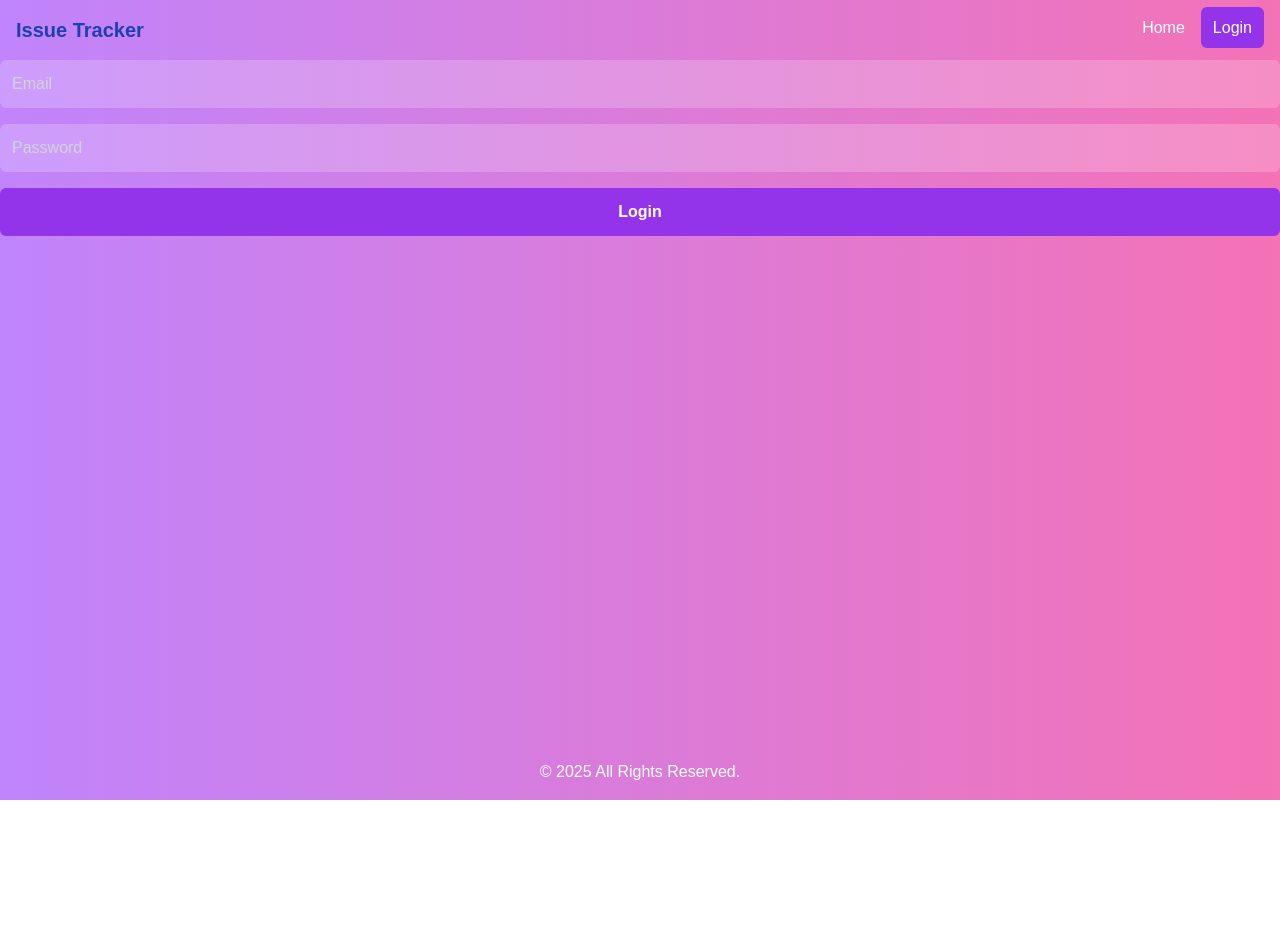
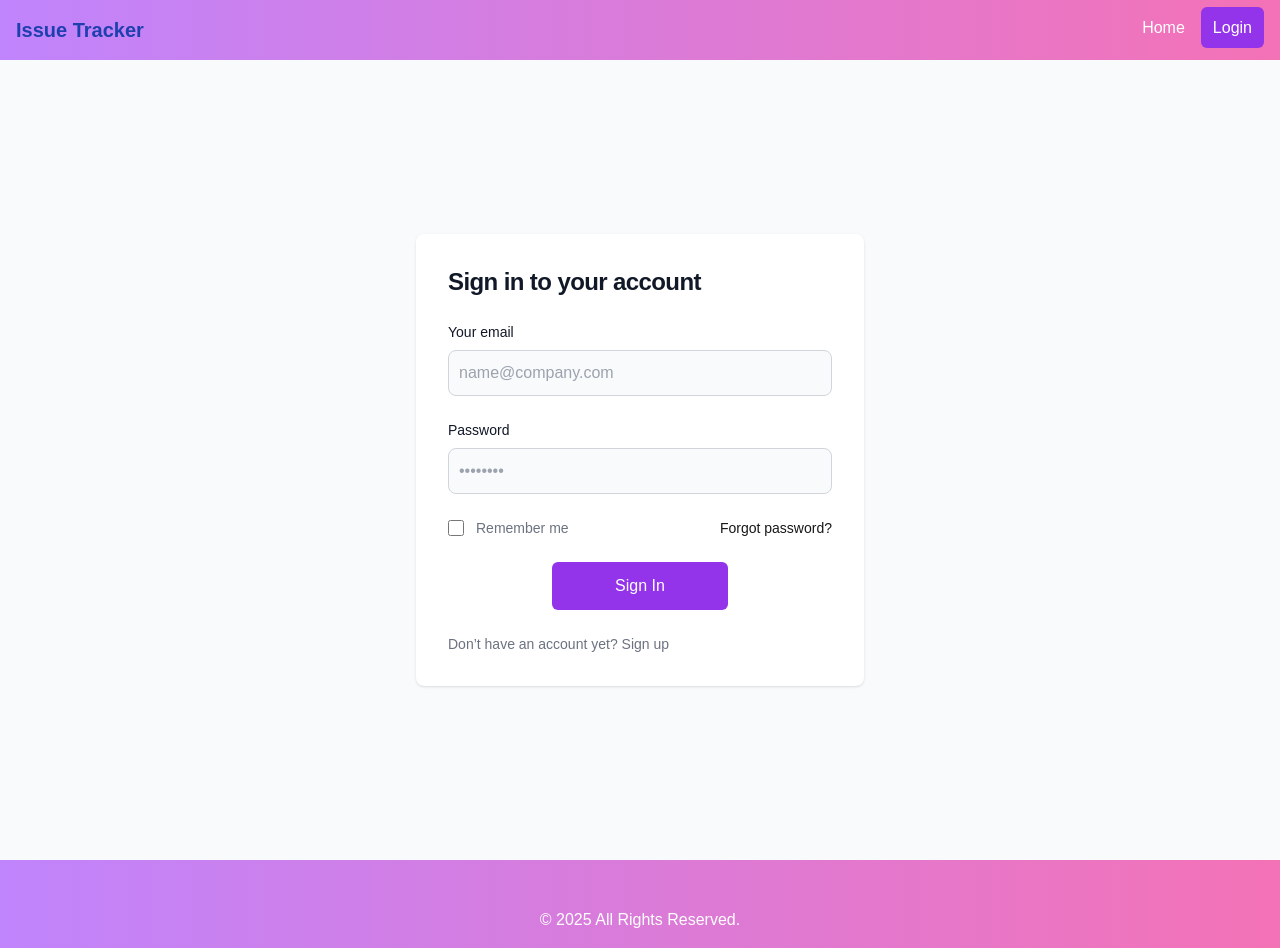
Before and after one commit to alejandra66/stackai-frontend-portfolio, a Next.js app: page /login in a window 1280 px wide. Before the commit the page ends 800 px from the top, so only its background shows below. Built offline with nearby package versions, Linux system fonts and the light colour scheme.

Commit message:
implement flowbite, and signup form

```diff
--- a/src/components/LoginForm.tsx
+++ b/src/components/LoginForm.tsx
@@ -1,5 +1,7 @@
 "use client";
+
 import React, { useState } from "react";
+import Button from "@/components/Button";
 
 export default function LoginForm() {
     const [email, setEmail] = useState("");
@@ -12,29 +14,93 @@
     };
 
     return (
-        <form onSubmit={handleSubmit} className="flex flex-col space-y-4">
+        <section className="bg-gray-50 dark:bg-gray-900">
+            <div className="flex flex-col items-center justify-center px-6 py-8 mx-auto md:h-screen lg:py-0">
+                <div className="w-full bg-white rounded-lg shadow dark:border md:mt-0 sm:max-w-md xl:p-0 dark:bg-gray-800 dark:border-gray-700">
+                    <div className="p-6 space-y-4 md:space-y-6 sm:p-8">
+                        <h1 className="text-xl font-bold leading-tight tracking-tight text-gray-900 md:text-2xl dark:text-white">
+                            Sign in to your account
+                        </h1>
+                        <form onSubmit={handleSubmit} className="space-y-4 md:space-y-6">
+                            <div>
+                                <label
+                                    htmlFor="email"
+                                    className="block mb-2 text-sm font-medium text-gray-900 dark:text-white"
+                                >
+                                    Your email
+                                </label>
                                 <input
                                     type="email"
-                placeholder="Email"
+                                    name="email"
+                                    id="email"
                                     value={email}
                                     onChange={(e) => setEmail(e.target.value)}
-                className="p-3 rounded-md bg-white/20 text-white placeholder-gray-300 focus:outline-none focus:ring-2 focus:ring-purple-500"
+                                    className="bg-gray-50 border border-gray-300 text-gray-900 rounded-lg focus:ring-primary-600 focus:border-primary-600 block w-full p-2.5 dark:bg-gray-700 dark:border-gray-600 dark:placeholder-gray-400 dark:text-white dark:focus:ring-blue-500 dark:focus:border-blue-500"
+                                    placeholder="name@company.com"
                                     required
                                 />
+                            </div>
+                            <div>
+                                <label
+                                    htmlFor="password"
+                                    className="block mb-2 text-sm font-medium text-gray-900 dark:text-white"
+                                >
+                                    Password
+                                </label>
                                 <input
                                     type="password"
-                placeholder="Password"
+                                    name="password"
+                                    id="password"
                                     value={password}
                                     onChange={(e) => setPassword(e.target.value)}
-                className="p-3 rounded-md bg-white/20 text-white placeholder-gray-300 focus:outline-none focus:ring-2 focus:ring-purple-500"
+                                    placeholder="••••••••"
+                                    className="bg-gray-50 border border-gray-300 text-gray-900 rounded-lg focus:ring-primary-600 focus:border-primary-600 block w-full p-2.5 dark:bg-gray-700 dark:border-gray-600 dark:placeholder-gray-400 dark:text-white dark:focus:ring-blue-500 dark:focus:border-blue-500"
                                     required
                                 />
-            <button
-                type="submit"
-                className="p-3 bg-purple-600 hover:bg-purple-700 rounded-md text-white font-semibold transition"
+                            </div>
+                            <div className="flex items-center justify-between">
+                                <div className="flex items-start">
+                                    <div className="flex items-center h-5">
+                                        <input
+                                            id="remember"
+                                            aria-describedby="remember"
+                                            type="checkbox"
+                                            className="w-4 h-4 border border-gray-300 rounded bg-gray-50 focus:ring-3 focus:ring-primary-300 dark:bg-gray-700 dark:border-gray-600 dark:focus:ring-primary-600 dark:ring-offset-gray-800"
+                                            required
+                                        />
+                                    </div>
+                                    <div className="ml-3 text-sm">
+                                        <label
+                                            htmlFor="remember"
+                                            className="text-gray-500 dark:text-gray-300"
                                         >
-                Login
-            </button>
+                                            Remember me
+                                        </label>
+                                    </div>
+                                </div>
+                                <a
+                                    href="#"
+                                    className="text-sm font-medium text-primary-600 hover:underline dark:text-primary-500"
+                                >
+                                    Forgot password?
+                                </a>
+                            </div>
+                            <div className="flex justify-center">
+                                <Button className="w-44 text-center" text="Sign In" href="/login" />
+                            </div>
+                            <p className="text-sm font-light text-gray-500 dark:text-gray-400">
+                                Don’t have an account yet?{" "}
+                                <a
+                                    href="#"
+                                    className="font-medium text-primary-600 hover:underline dark:text-primary-500"
+                                >
+                                    Sign up
+                                </a>
+                            </p>
                         </form>
+                    </div>
+                </div>
+            </div>
+        </section>
     );
 }
```
Lines whose indentation alone changed are shown as unchanged.
